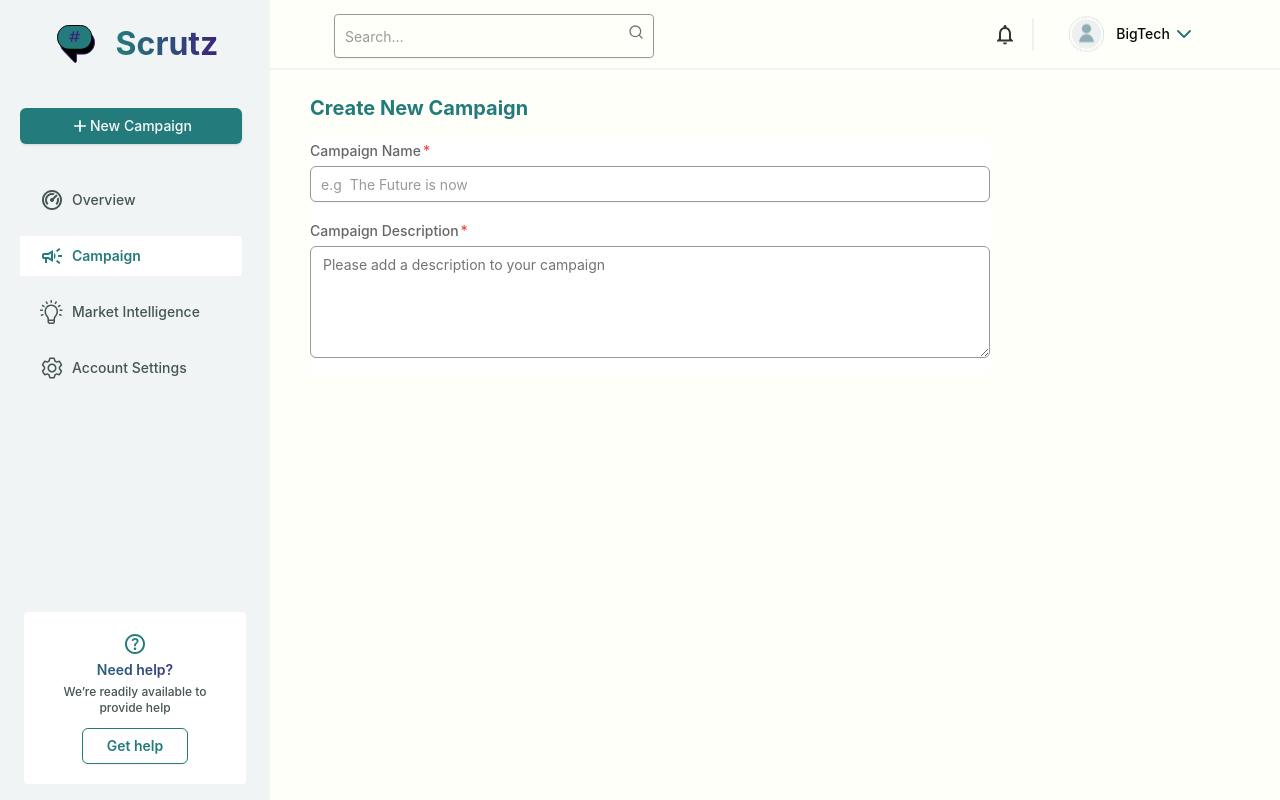
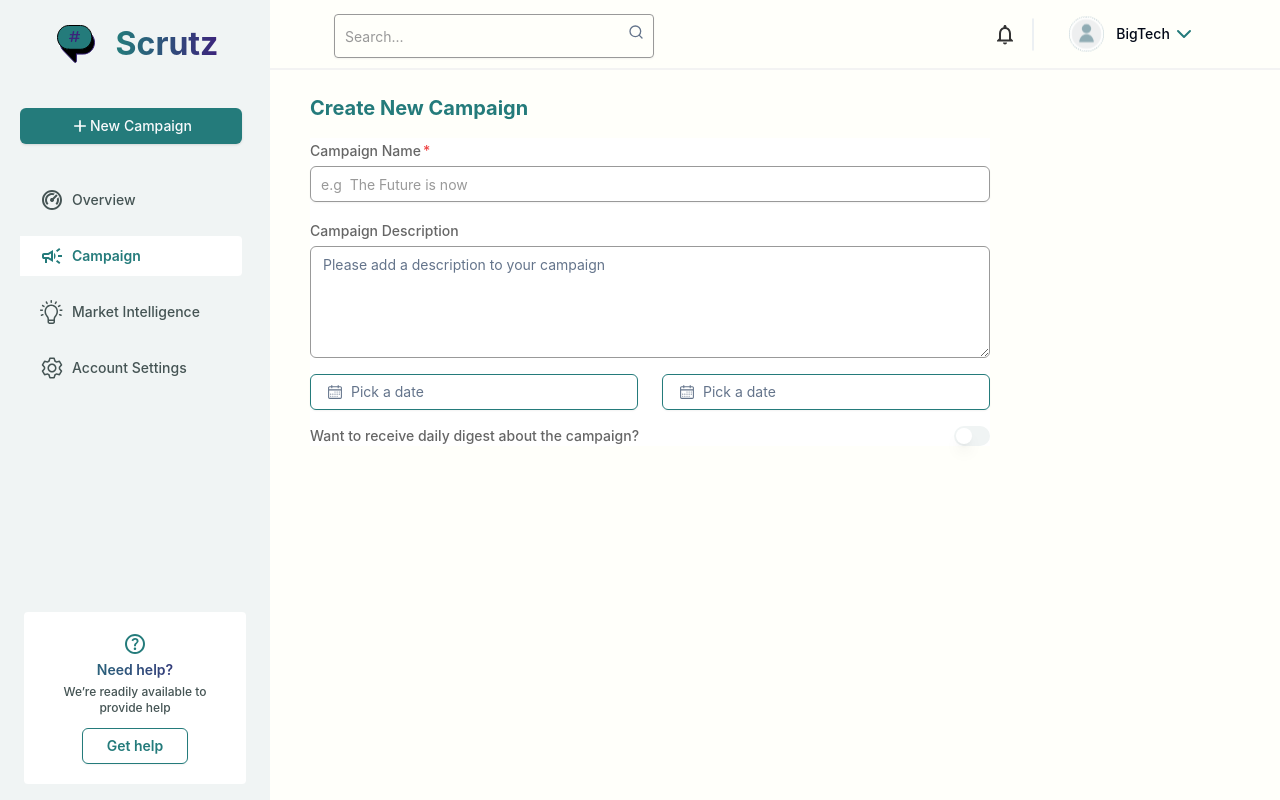
Before and after one commit to Emydev-op/scrutz, a React (Vite) app: page /campaign/create in a window 1280 px wide. Built offline with nearby package versions, Linux system fonts and the light colour scheme.

Commit message:
added the switch input

```diff
--- a/package.json
+++ b/package.json
@@ -14,12 +14,15 @@
     "@radix-ui/react-dropdown-menu": "^2.1.1",
     "@radix-ui/react-icons": "^1.3.0",
     "@radix-ui/react-label": "^2.1.0",
+    "@radix-ui/react-popover": "^1.1.1",
     "@radix-ui/react-slot": "^1.1.0",
     "@radix-ui/react-switch": "^1.1.0",
     "class-variance-authority": "^0.7.0",
     "clsx": "^2.1.1",
+    "date-fns": "^3.6.0",
     "lucide-react": "^0.441.0",
     "react": "^18.3.1",
+    "react-day-picker": "^8.10.1",
     "react-dom": "^18.3.1",
     "react-hook-form": "^7.53.0",
     "react-router-dom": "^6.26.2",
--- /dev/null
+++ b/src/components/custom-ui/custom-date-picker.tsx
@@ -0,0 +1,43 @@
+"use client";
+
+import * as React from "react";
+import { CalendarIcon } from "@radix-ui/react-icons";
+import { format } from "date-fns";
+
+import { cn } from "@/lib/utils";
+import { Button } from "@/components/ui/button";
+import { Calendar } from "@/components/ui/calendar";
+import {
+  Popover,
+  PopoverContent,
+  PopoverTrigger,
+} from "@/components/ui/popover";
+
+export function CustomDatePicker() {
+  const [date, setDate] = React.useState<Date>();
+
+  return (
+    <Popover>
+      <PopoverTrigger asChild>
+        <Button
+          variant={"outline"}
+          className={cn(
+            "w-full justify-start text-left font-normal",
+            !date && "text-muted-foreground"
+          )}
+        >
+          <CalendarIcon className="mr-2 h-4 w-4" />
+          {date ? format(date, "PPP") : <span>Pick a date</span>}
+        </Button>
+      </PopoverTrigger>
+      <PopoverContent className="w-auto p-0" align="start">
+        <Calendar
+          mode="single"
+          selected={date}
+          onSelect={setDate}
+          initialFocus
+        />
+      </PopoverContent>
+    </Popover>
+  );
+}
--- /dev/null
+++ b/src/components/custom-ui/index.ts
@@ -0,0 +1,3 @@
+import { CustomDatePicker } from "./custom-date-picker";
+
+export { CustomDatePicker };
--- /dev/null
+++ b/src/components/ui/calendar.tsx
@@ -0,0 +1,70 @@
+import * as React from "react"
+import { ChevronLeftIcon, ChevronRightIcon } from "@radix-ui/react-icons"
+import { DayPicker } from "react-day-picker"
+
+import { cn } from "@/lib/utils"
+import { buttonVariants } from "@/components/ui/button"
+
+export type CalendarProps = React.ComponentProps<typeof DayPicker>
+
+function Calendar({
+  className,
+  classNames,
+  showOutsideDays = true,
+  ...props
+}: CalendarProps) {
+  return (
+    <DayPicker
+      showOutsideDays={showOutsideDays}
+      className={cn("p-3", className)}
+      classNames={{
+        months: "flex flex-col sm:flex-row space-y-4 sm:space-x-4 sm:space-y-0",
+        month: "space-y-4",
+        caption: "flex justify-center pt-1 relative items-center",
+        caption_label: "text-sm font-medium",
+        nav: "space-x-1 flex items-center",
+        nav_button: cn(
+          buttonVariants({ variant: "outline" }),
+          "h-7 w-7 bg-transparent p-0 opacity-50 hover:opacity-100"
+        ),
+        nav_button_previous: "absolute left-1",
+        nav_button_next: "absolute right-1",
+        table: "w-full border-collapse space-y-1",
+        head_row: "flex",
+        head_cell:
+          "text-muted-foreground rounded-md w-8 font-normal text-[0.8rem]",
+        row: "flex w-full mt-2",
+        cell: cn(
+          "relative p-0 text-center text-sm focus-within:relative focus-within:z-20 [&:has([aria-selected])]:bg-accent [&:has([aria-selected].day-outside)]:bg-accent/50 [&:has([aria-selected].day-range-end)]:rounded-r-md",
+          props.mode === "range"
+            ? "[&:has(>.day-range-end)]:rounded-r-md [&:has(>.day-range-start)]:rounded-l-md first:[&:has([aria-selected])]:rounded-l-md last:[&:has([aria-selected])]:rounded-r-md"
+            : "[&:has([aria-selected])]:rounded-md"
+        ),
+        day: cn(
+          buttonVariants({ variant: "ghost" }),
+          "h-8 w-8 p-0 font-normal aria-selected:opacity-100"
+        ),
+        day_range_start: "day-range-start",
+        day_range_end: "day-range-end",
+        day_selected:
+          "bg-primary text-primary-foreground hover:bg-primary hover:text-primary-foreground focus:bg-primary focus:text-primary-foreground",
+        day_today: "bg-accent text-accent-foreground",
+        day_outside:
+          "day-outside text-muted-foreground opacity-50  aria-selected:bg-accent/50 aria-selected:text-muted-foreground aria-selected:opacity-30",
+        day_disabled: "text-muted-foreground opacity-50",
+        day_range_middle:
+          "aria-selected:bg-accent aria-selected:text-accent-foreground",
+        day_hidden: "invisible",
+        ...classNames,
+      }}
+      components={{
+        IconLeft: ({ ...props }) => <ChevronLeftIcon className="h-4 w-4" />,
+        IconRight: ({ ...props }) => <ChevronRightIcon className="h-4 w-4" />,
+      }}
+      {...props}
+    />
+  )
+}
+Calendar.displayName = "Calendar"
+
+export { Calendar }
--- /dev/null
+++ b/src/components/ui/popover.tsx
@@ -0,0 +1,31 @@
+import * as React from "react"
+import * as PopoverPrimitive from "@radix-ui/react-popover"
+
+import { cn } from "@/lib/utils"
+
+const Popover = PopoverPrimitive.Root
+
+const PopoverTrigger = PopoverPrimitive.Trigger
+
+const PopoverAnchor = PopoverPrimitive.Anchor
+
+const PopoverContent = React.forwardRef<
+  React.ElementRef<typeof PopoverPrimitive.Content>,
+  React.ComponentPropsWithoutRef<typeof PopoverPrimitive.Content>
+>(({ className, align = "center", sideOffset = 4, ...props }, ref) => (
+  <PopoverPrimitive.Portal>
+    <PopoverPrimitive.Content
+      ref={ref}
+      align={align}
+      sideOffset={sideOffset}
+      className={cn(
+        "z-50 w-72 rounded-md border bg-popover p-4 text-popover-foreground shadow-md outline-none data-[state=open]:animate-in data-[state=closed]:animate-out data-[state=closed]:fade-out-0 data-[state=open]:fade-in-0 data-[state=closed]:zoom-out-95 data-[state=open]:zoom-in-95 data-[side=bottom]:slide-in-from-top-2 data-[side=left]:slide-in-from-right-2 data-[side=right]:slide-in-from-left-2 data-[side=top]:slide-in-from-bottom-2",
+        className
+      )}
+      {...props}
+    />
+  </PopoverPrimitive.Portal>
+))
+PopoverContent.displayName = PopoverPrimitive.Content.displayName
+
+export { Popover, PopoverTrigger, PopoverContent, PopoverAnchor }
--- a/src/components/ui/switch.tsx
+++ b/src/components/ui/switch.tsx
@@ -1,7 +1,7 @@
-import * as React from "react"
-import * as SwitchPrimitives from "@radix-ui/react-switch"
+import * as React from "react";
+import * as SwitchPrimitives from "@radix-ui/react-switch";
 
-import { cn } from "@/lib/utils"
+import { cn } from "@/lib/utils";
 
 const Switch = React.forwardRef<
   React.ElementRef<typeof SwitchPrimitives.Root>,
@@ -9,7 +9,7 @@ const Switch = React.forwardRef<
 >(({ className, ...props }, ref) => (
   <SwitchPrimitives.Root
     className={cn(
-      "peer inline-flex h-5 w-9 shrink-0 cursor-pointer items-center rounded-full border-2 border-transparent shadow-sm transition-colors focus-visible:outline-none focus-visible:ring-2 focus-visible:ring-ring focus-visible:ring-offset-2 focus-visible:ring-offset-background disabled:cursor-not-allowed disabled:opacity-50 data-[state=checked]:bg-primary data-[state=unchecked]:bg-input",
+      "!p-0 hover:border-transparent !ring-0 peer:inline-flex h-5 w-9 shrink-0 cursor-pointer items-center rounded-full border-2 border-transparent transition-colors focus-visible:outline-none outline-none disabled:cursor-not-allowed disabled:opacity-50 data-[state=checked]:bg-[var(--purple-color2)] data-[state=unchecked]:bg-[var(--bg-color)]",
       className
     )}
     {...props}
@@ -21,7 +21,7 @@ const Switch = React.forwardRef<
       )}
     />
   </SwitchPrimitives.Root>
-))
-Switch.displayName = SwitchPrimitives.Root.displayName
+));
+Switch.displayName = SwitchPrimitives.Root.displayName;
 
-export { Switch }
+export { Switch };
--- a/src/index.css
+++ b/src/index.css
@@ -17,6 +17,7 @@
     --success-color: #009918;
     --error-color: #990000;
     --purple-color: #3B247B;
+    --purple-color2: #6e0080;
     --btn-bg: #EDF0F0;
     --btn-shadow: 0px 5px 15px 0px #D0810A26;
     color-scheme: light dark;
@@ -94,25 +95,24 @@ button:focus-visible {
 @layer base {
     :root {
         --background: 0 0% 100%;
-        --base: #247B7B;
-        --foreground: 0 0% 3.9%;
+        --foreground: 222.2 84% 4.9%;
         --card: 0 0% 100%;
-        --card-foreground: 0 0% 3.9%;
+        --card-foreground: 222.2 84% 4.9%;
         --popover: 0 0% 100%;
-        --popover-foreground: 0 0% 3.9%;
-        --primary: 0 0% 9%;
-        --primary-foreground: 0 0% 98%;
-        --secondary: 0 0% 96.1%;
-        --secondary-foreground: 0 0% 9%;
-        --muted: 0 0% 96.1%;
-        --muted-foreground: 0 0% 45.1%;
-        --accent: 0 0% 96.1%;
-        --accent-foreground: 0 0% 9%;
+        --popover-foreground: 222.2 84% 4.9%;
+        --primary: 222.2 47.4% 11.2%;
+        --primary-foreground: 210 40% 98%;
+        --secondary: 210 40% 96.1%;
+        --secondary-foreground: 222.2 47.4% 11.2%;
+        --muted: 210 40% 96.1%;
+        --muted-foreground: 215.4 16.3% 46.9%;
+        --accent: 210 40% 96.1%;
+        --accent-foreground: 222.2 47.4% 11.2%;
         --destructive: 0 84.2% 60.2%;
-        --destructive-foreground: 0 0% 98%;
-        --border: 0 0% 89.8%;
-        --input: 0 0% 89.8%;
-        --ring: 0 0% 3.9%;
+        --destructive-foreground: 210 40% 98%;
+        --border: 214.3 31.8% 91.4%;
+        --input: 214.3 31.8% 91.4%;
+        --ring: 222.2 84% 4.9%;
         --chart-1: 12 76% 61%;
         --chart-2: 173 58% 39%;
         --chart-3: 197 37% 24%;
@@ -122,25 +122,25 @@ button:focus-visible {
     }
 
     .dark {
-        --background: 0 0% 3.9%;
-        --foreground: 0 0% 98%;
-        --card: 0 0% 3.9%;
-        --card-foreground: 0 0% 98%;
-        --popover: 0 0% 3.9%;
-        --popover-foreground: 0 0% 98%;
-        --primary: 0 0% 98%;
-        --primary-foreground: 0 0% 9%;
-        --secondary: 0 0% 14.9%;
-        --secondary-foreground: 0 0% 98%;
-        --muted: 0 0% 14.9%;
-        --muted-foreground: 0 0% 63.9%;
-        --accent: 0 0% 14.9%;
-        --accent-foreground: 0 0% 98%;
+        --background: 222.2 84% 4.9%;
+        --foreground: 210 40% 98%;
+        --card: 222.2 84% 4.9%;
+        --card-foreground: 210 40% 98%;
+        --popover: 222.2 84% 4.9%;
+        --popover-foreground: 210 40% 98%;
+        --primary: 210 40% 98%;
+        --primary-foreground: 222.2 47.4% 11.2%;
+        --secondary: 217.2 32.6% 17.5%;
+        --secondary-foreground: 210 40% 98%;
+        --muted: 217.2 32.6% 17.5%;
+        --muted-foreground: 215 20.2% 65.1%;
+        --accent: 217.2 32.6% 17.5%;
+        --accent-foreground: 210 40% 98%;
         --destructive: 0 62.8% 30.6%;
-        --destructive-foreground: 0 0% 98%;
-        --border: 0 0% 14.9%;
-        --input: 0 0% 14.9%;
-        --ring: 0 0% 83.1%;
+        --destructive-foreground: 210 40% 98%;
+        --border: 217.2 32.6% 17.5%;
+        --input: 217.2 32.6% 17.5%;
+        --ring: 212.7 26.8% 83.9%;
         --chart-1: 220 70% 50%;
         --chart-2: 160 60% 45%;
         --chart-3: 30 80% 55%;
--- a/src/pages/campaign/create-campaign.tsx
+++ b/src/pages/campaign/create-campaign.tsx
@@ -1,4 +1,7 @@
+import { CustomDatePicker } from "@/components/custom-ui";
 import { Input } from "@/components/ui/input";
+import { Label } from "@/components/ui/label";
+import { Switch } from "@/components/ui/switch";
 import { Textarea } from "@/components/ui/textarea";
 
 export default function CreateCampaign() {
@@ -23,11 +26,20 @@ export default function CreateCampaign() {
           placeholder="Please add a description to your campaign"
           className="min-h-[112px]"
           labelClass=""
-          isRequired
           error=""
         />
         <div className="grid md:grid-cols-2 gap-6 ">
-
+          <CustomDatePicker />
+          <CustomDatePicker />
+        </div>
+        <div className="flex items-center justify-between">
+          <Label
+            htmlFor="get-digest"
+            className="font-medium text-sm text-[var(--text-color2)]"
+          >
+            Want to receive daily digest about the campaign?
+          </Label>
+          <Switch id="get-digest" />
         </div>
       </form>
     </div>
--- a/tailwind.config.js
+++ b/tailwind.config.js
@@ -6,66 +6,71 @@ export default {
   	extend: {
   		keyframes: {
   			rotateIcon: {
-          "0%, 100%": { transform: "rotate(0deg)" },
-          "25%": { transform: "rotate(25deg)" },
-          "50%": { transform: "rotate(0deg)" },
-          "75%": { transform: "rotate(-25deg)" },
+  				'0%, 100%': {
+  					transform: 'rotate(0deg)'
   				},
+  				'25%': {
+  					transform: 'rotate(25deg)'
+  				},
+  				'50%': {
+  					transform: 'rotate(0deg)'
+  				},
+  				'75%': {
+  					transform: 'rotate(-25deg)'
+  				}
+  			}
   		},
   		animation: {
-        "rotate-icon": "rotateIcon 0.7s ease-in-out 3",
+  			'rotate-icon': 'rotateIcon 0.7s ease-in-out 3'
   		},
   		borderRadius: {
-        lg: "var(--radius)",
-        md: "calc(var(--radius) - 2px)",
-        sm: "calc(var(--radius) - 4px)",
+  			lg: 'var(--radius)',
+  			md: 'calc(var(--radius) - 2px)',
+  			sm: 'calc(var(--radius) - 4px)'
   		},
   		colors: {
-        background: "hsl(var(--background))",
-        foreground: "hsl(var(--foreground))",
+  			background: 'hsl(var(--background))',
+  			foreground: 'hsl(var(--foreground))',
   			card: {
-          DEFAULT: "hsl(var(--card))",
-          foreground: "hsl(var(--card-foreground))",
+  				DEFAULT: 'hsl(var(--card))',
+  				foreground: 'hsl(var(--card-foreground))'
   			},
   			popover: {
-          DEFAULT: "hsl(var(--popover))",
-          foreground: "hsl(var(--popover-foreground))",
+  				DEFAULT: 'hsl(var(--popover))',
+  				foreground: 'hsl(var(--popover-foreground))'
   			},
   			primary: {
-          DEFAULT: "hsl(var(--primary))",
-          foreground: "hsl(var(--primary-foreground))",
-        },
-        base: {
-          DEFAULT: "hsl(var(--base))",
+  				DEFAULT: 'hsl(var(--primary))',
+  				foreground: 'hsl(var(--primary-foreground))'
   			},
   			secondary: {
-          DEFAULT: "hsl(var(--secondary))",
-          foreground: "hsl(var(--secondary-foreground))",
+  				DEFAULT: 'hsl(var(--secondary))',
+  				foreground: 'hsl(var(--secondary-foreground))'
   			},
   			muted: {
-          DEFAULT: "hsl(var(--muted))",
-          foreground: "hsl(var(--muted-foreground))",
+  				DEFAULT: 'hsl(var(--muted))',
+  				foreground: 'hsl(var(--muted-foreground))'
   			},
   			accent: {
-          DEFAULT: "hsl(var(--accent))",
-          foreground: "hsl(var(--accent-foreground))",
+  				DEFAULT: 'hsl(var(--accent))',
+  				foreground: 'hsl(var(--accent-foreground))'
   			},
   			destructive: {
-          DEFAULT: "hsl(var(--destructive))",
-          foreground: "hsl(var(--destructive-foreground))",
+  				DEFAULT: 'hsl(var(--destructive))',
+  				foreground: 'hsl(var(--destructive-foreground))'
   			},
-        border: "hsl(var(--border))",
-        input: "hsl(var(--input))",
-        ring: "hsl(var(--ring))",
+  			border: 'hsl(var(--border))',
+  			input: 'hsl(var(--input))',
+  			ring: 'hsl(var(--ring))',
   			chart: {
-          1: "hsl(var(--chart-1))",
-          2: "hsl(var(--chart-2))",
-          3: "hsl(var(--chart-3))",
-          4: "hsl(var(--chart-4))",
-          5: "hsl(var(--chart-5))",
-        },
-      },
-    },
+  				'1': 'hsl(var(--chart-1))',
+  				'2': 'hsl(var(--chart-2))',
+  				'3': 'hsl(var(--chart-3))',
+  				'4': 'hsl(var(--chart-4))',
+  				'5': 'hsl(var(--chart-5))'
+  			}
+  		}
+  	}
   },
   plugins: [require("tailwindcss-animate")],
 };
```
Also changed, not shown: src/App.css (+15 -0 lines), components.json, 1 other file (tests, documents, lock files or other folders). Lines whose indentation alone changed are shown as unchanged.
